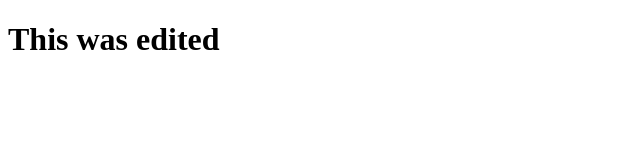
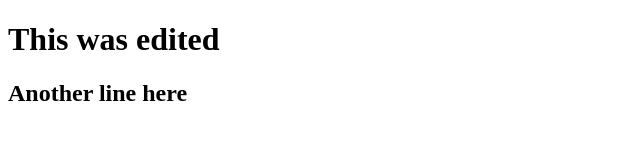
Before and after one commit to Caden-Sowers/caden-sowers.github.io, a plain HTML site: page index.html in a window 1280 px wide. Shown: the whole page, without its empty margins (0-640 px from the left). Drawn offline with Linux system fonts and the light colour scheme.

Commit message:
Another line added to index.html

```diff
--- a/index.html
+++ b/index.html
@@ -9,6 +9,7 @@
 
 <body>
     <h1>This was edited</h1>
+    <h2>Another line here</h2>
 </body>
 
 </html>
```
